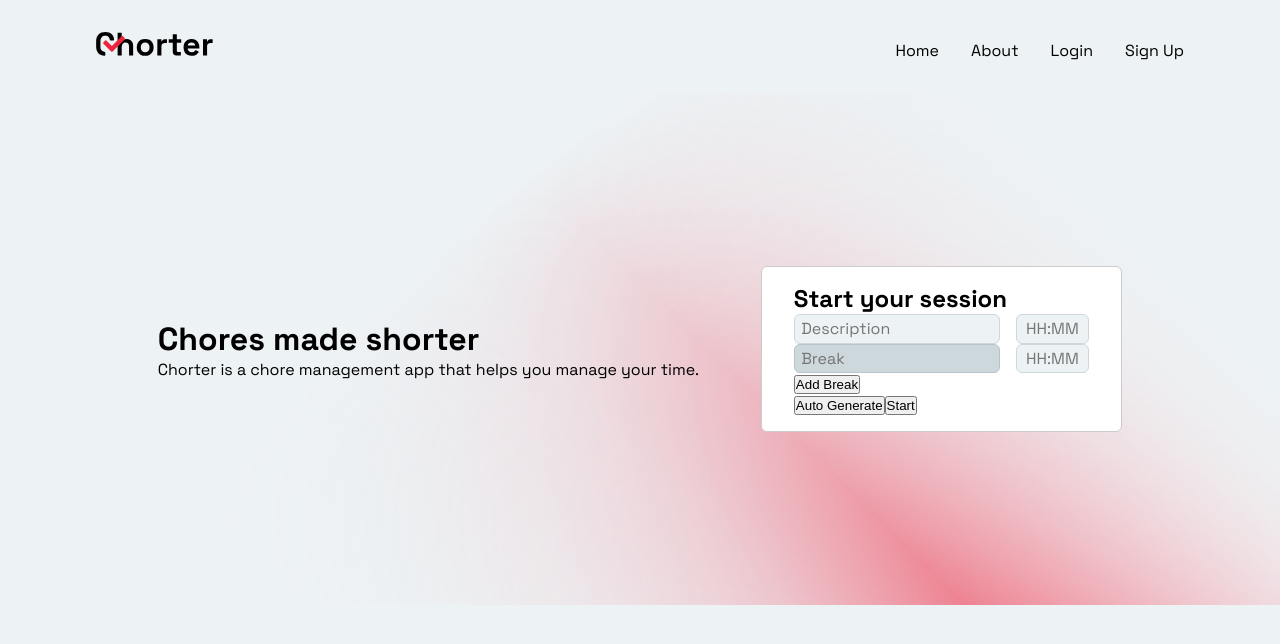
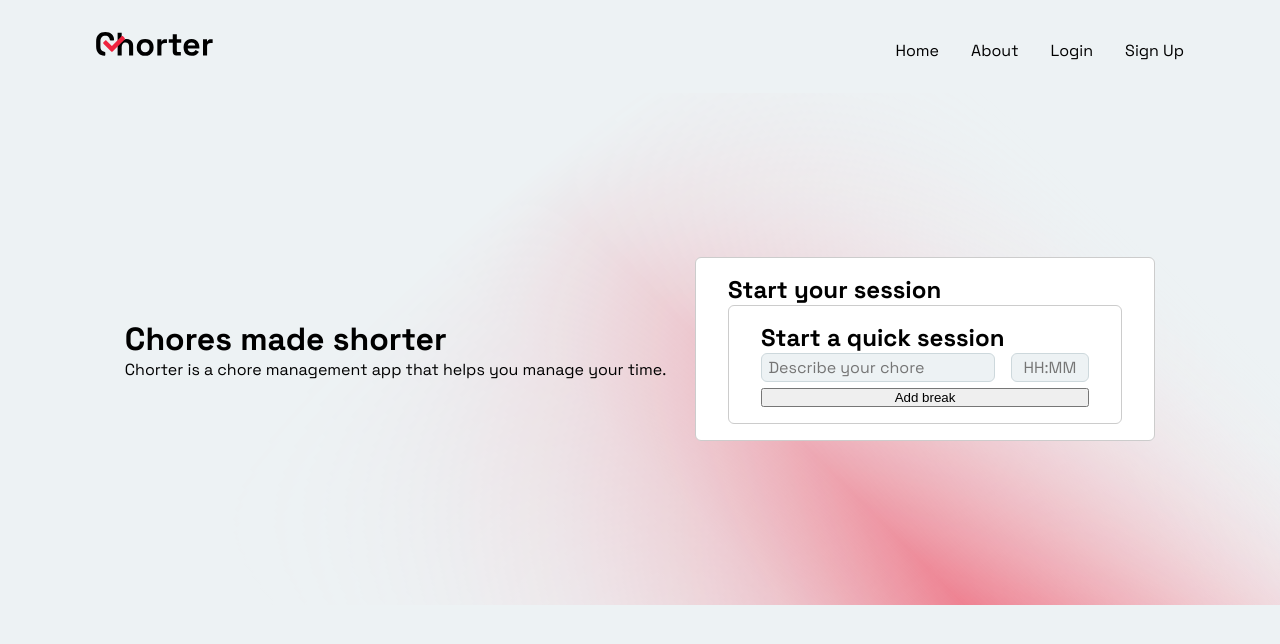
Before and after one commit to lutzseverino/dam-m04--chorter, a Next.js app: page / in a window 1280 px wide. Shown: the top 644 px of the page. Built offline with nearby package versions, Linux system fonts and the light colour scheme.

Commit message:
feat: create session flow and task

```diff
--- a/components/forms/SessionFlow.jsx
+++ b/components/forms/SessionFlow.jsx
@@ -2,124 +2,72 @@ import React, { useState } from "react";
 import Input from "./Input";
 
 import styled from "styled-components";
+import Task from "./Task";
+import Dialog from "../Dialog";
 
-const StyledTask = styled.div`
+const StyledSessionFlow = styled.div`
   display: flex;
-  flex-direction: row;
+  flex-direction: column;
   gap: 1rem;
 `;
 
-const StyledTimeInput = styled(Input)`
-  width: 4.6rem;
-  text-align: center;
-`;
+const SessionFlow = () => {
+  const [tasks, setTasks] = useState([{ description: "" }]);
 
-const SessionFlow = () => {
-  const [description, setDescription] = useState([""]);
-  const [time, setTime] = useState([""]);
-  const [timeoutDescription, setBreakDescription] = useState([""]);
-  const [timeoutTime, setBreakTime] = useState([""]);
-  const [timeoutIndex, setBreakIndex] = useState(-1);
-  const [timeoutHover, setBreakHover] = useState(false);
-  const [timeouts, setTimeouts] = useState([{ description: "", time: "" }]);
-  const [start, setStart] = useState(false);
+  React.useEffect(() => {
+    console.log(tasks);
+  }, [tasks]);
 
-  const handleDescriptionBlur = (e, index) => {
-    if (e.target.value.trim() !== "") {
-      setDescription([...description, ""]);
+  const addTask = (index) => {
+    setTasks([
+      ...tasks.slice(0, index + 1),
+      { description: "" },
+      ...tasks.slice(index + 1),
+    ]);
+  };
+
+  const deleteTask = (index) => {
+    setTasks(tasks.filter((task, i) => i !== index));
+  };
+
+  const handleChange = (e, index) => {
+    setTasks(
+      tasks.map((task, i) =>
+        i === index ? { ...task, description: e.target.value } : task
+      )
+    );
+
+    if (e.target.value === "") {
+      deleteTask(index);
+    }
+
+    if (e.target.value !== "" && index === tasks.length - 1) {
+      addTask(index);
+    }
+
+    // when value is "hi", turn it into "hello"
+
+    if (e.target.value === "hi") {
+      setTasks(
+        tasks.map((task, i) =>
+          i === index ? { ...task, description: "hello" } : task
+        )
+      );
     }
   };
 
-  const handleDescriptionChange = (e, index) => {
-    const newDescription = [...description];
-    newDescription[index] = e.target.value;
-    setDescription(newDescription);
-  };
-
-  const handleTimeChange = (e, index) => {
-    const newTime = [...time];
-    newTime[index] = e.target.value;
-    setTime(newTime);
-  };
-
-  const handleTimeoutDescriptionChange = (e, index) => {
-    const newBreakDescription = [...breakDescription];
-    newBreakDescription[index] = e.target.value;
-    setBreakDescription(newBreakDescription);
-  };
-
-  const handleTimeoutTimeChange = (e, index) => {
-    const newBreakTime = [...breakTime];
-    newBreakTime[index] = e.target.value;
-    setBreakTime(newBreakTime);
-  };
-
-  const addTimeout = (index) => {
-    setBreakIndex(index);
-  };
-
-  const removeTimeout = (breakIndex) => {
-    const newBreaks = [...breaks];
-    newBreaks.splice(breakIndex, 1);
-    setBreaks(newBreaks);
-  };
-
-  const handleAutoGenerate = () => {
-    // logic to automatically generate tasks
-  };
-
-  const handleStart = () => {
-    setStart(true);
-  };
-
   return (
-    <div>
-      {description.map((task, index) => (
-        <div key={index}>
-          <StyledTask>
-            <Input
-              type="text"
-              value={description[index]}
-              onChange={(e) => handleDescriptionChange(e, index)}
-              onBlur={(e) => handleDescriptionBlur(e, index)}
-              placeholder="Description"
-            />
-            <StyledTimeInput
-              type="text"
-              value={time[index]}
-              onChange={(e) => handleTimeChange(e, index)}
-              placeholder="HH:MM"
-            />
-          </StyledTask>
-          {timeouts.map((timeout, timeoutIndex) => (
-            <StyledTask key={timeoutIndex}>
-              <Input
-                type="text"
-                value={timeout.description}
-                onChange={(e) => handleTimeoutDescriptionChange(e, breakIndex)}
-                placeholder="Break"
-                disabled
-              />
-              <StyledTimeInput
-                type="text"
-                value={timeout.time}
-                onChange={(e) => handleTimeoutTimeChange(e, breakIndex)}
-                placeholder="HH:MM"
-              />
-            </StyledTask>
-          ))}
-          <button
-            onClick={() =>
-              setTimeouts([...timeouts, { description: "", time: "" }])
-            }
-          >
-            Add Break
-          </button>
-        </div>
-      ))}
-      <button onClick={handleAutoGenerate}>Auto Generate</button>
-      <button onClick={handleStart}>Start</button>
-    </div>
+    <Dialog title={"Start a quick session"}>
+      <StyledSessionFlow>
+        {tasks.map((task, index) => (
+          <Task
+            key={index}
+            description={task.description}
+            onChange={(e) => handleChange(e, index)}
+          />
+        ))}
+      </StyledSessionFlow>
+    </Dialog>
   );
 };
 
--- /dev/null
+++ b/components/forms/Task.jsx
@@ -0,0 +1,111 @@
+import React, { useState } from "react";
+import Input from "./Input";
+
+import styled from "styled-components";
+
+const StyledTask = styled.div`
+  display: flex;
+  flex-direction: column;
+  gap: 0.4rem;
+
+  width: 32ch;
+`;
+
+const StyledChore = styled.div`
+  display: flex;
+  flex-direction: row;
+  gap: 1rem;
+`;
+
+const StyledDescriptionInput = styled(Input)`
+  width: 75%;
+`;
+
+const StyledTimeInput = styled(Input)`
+  width: 25%;
+  text-align: center;
+`;
+
+const Task = ({ description, onChange }) => {
+  const [chore, setChore] = useState({
+    description: description,
+    time: "",
+    break: {
+      description: "",
+      time: "",
+    },
+  });
+
+  React.useEffect(() => {
+    setChore({
+      ...chore,
+      description: description,
+    });
+  }, [description]);
+
+  const handleChange = (e) => {
+    setChore({
+      ...chore,
+      [e.target.name]: e.target.value,
+    });
+
+    onChange(e);
+  };
+
+  const toggleBreak = () => {
+    setChore({
+      ...chore,
+      break: {
+        description: chore.break.description === "Break" ? "" : "Break",
+        time: "",
+      },
+    });
+  };
+
+  return (
+    <StyledTask>
+      <StyledChore>
+        <StyledDescriptionInput
+          type="text"
+          name="description"
+          placeholder="Describe your chore"
+          value={chore.description}
+          onChange={handleChange}
+        />
+        <StyledTimeInput
+          type="text"
+          name="time"
+          placeholder="HH:MM"
+          value={chore.time}
+          onChange={handleChange}
+        />
+      </StyledChore>
+      {!chore.break.description && (
+        <button onClick={toggleBreak}>Add break</button>
+      )}
+      {chore.break.description && (
+        <div>
+          <StyledChore>
+            <StyledDescriptionInput
+              type="text"
+              name="break.description"
+              value={chore.break.description}
+              onChange={handleChange}
+              disabled
+            />
+            <StyledTimeInput
+              type="text"
+              name="break.time"
+              placeholder="HH:MM"
+              value={chore.break.time}
+              onChange={handleChange}
+            />
+            <button onClick={toggleBreak}>X</button>
+          </StyledChore>
+        </div>
+      )}
+    </StyledTask>
+  );
+};
+
+export default Task;
```
